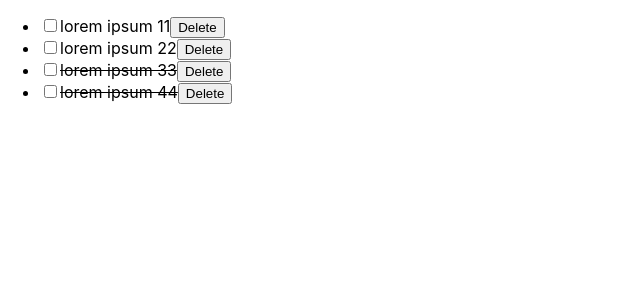
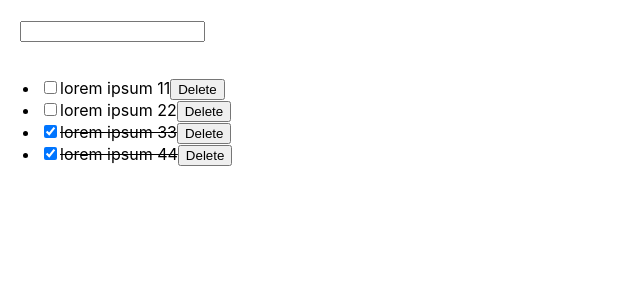
Before and after one commit to bekasturua/React-GeoLab, a React (Create React App) app: page / in a window 1280 px wide. Shown: the top 300 px of the page, without its empty margins (0-640 px from the left). Built offline with nearby package versions, Linux system fonts and the light colour scheme.

Commit message:
add input value

```diff
--- a/src/TodoApp/TodoApp.js
+++ b/src/TodoApp/TodoApp.js
@@ -1,4 +1,5 @@
 import classNames from "classnames";
+import { useState } from "react";
 
 const ITEMS = [
   {
@@ -24,12 +25,49 @@ const ITEMS = [
 ];
 
 function TodoApp() {
+  const [todos, setTodos] = useState(ITEMS);
+  const [value, setValue] = useState("");
+
+  function onItemChange(clickedItem) {
+    const newValue = todos.map((item) => {
+      if (item.id === clickedItem.id) {
+        item.completed = !item.completed;
+      }
+      return item;
+    });
+    setTodos(newValue);
+  }
+
+  function onAddNewItem(e) {
+    e.preventDefault();
+
+    const newItems = [
+
+    ];
+  }
+
   return (
     <div>
+      <div style={{ padding: "20px" }}>
+        <form action="" onSubmit={onAddNewItem}>
+          <input
+            type="text"
+            value={value}
+            onChange={(e) => setValue(e.target.value)}
+          />
+        </form>
+      </div>
       <ul>
-        {ITEMS.map((item) => (
-          <li className={classNames({ completed: item.completed })}>
-            <input type="checkbox" />
+        {todos.map((item) => (
+          <li
+            key={item.id}
+            className={classNames({ completed: item.completed })}
+          >
+            <input
+              type="checkbox"
+              checked={item.completed}
+              onChange={() => onItemChange(item)}
+            />
             {item.title}
             <button>Delete</button>
           </li>
```
